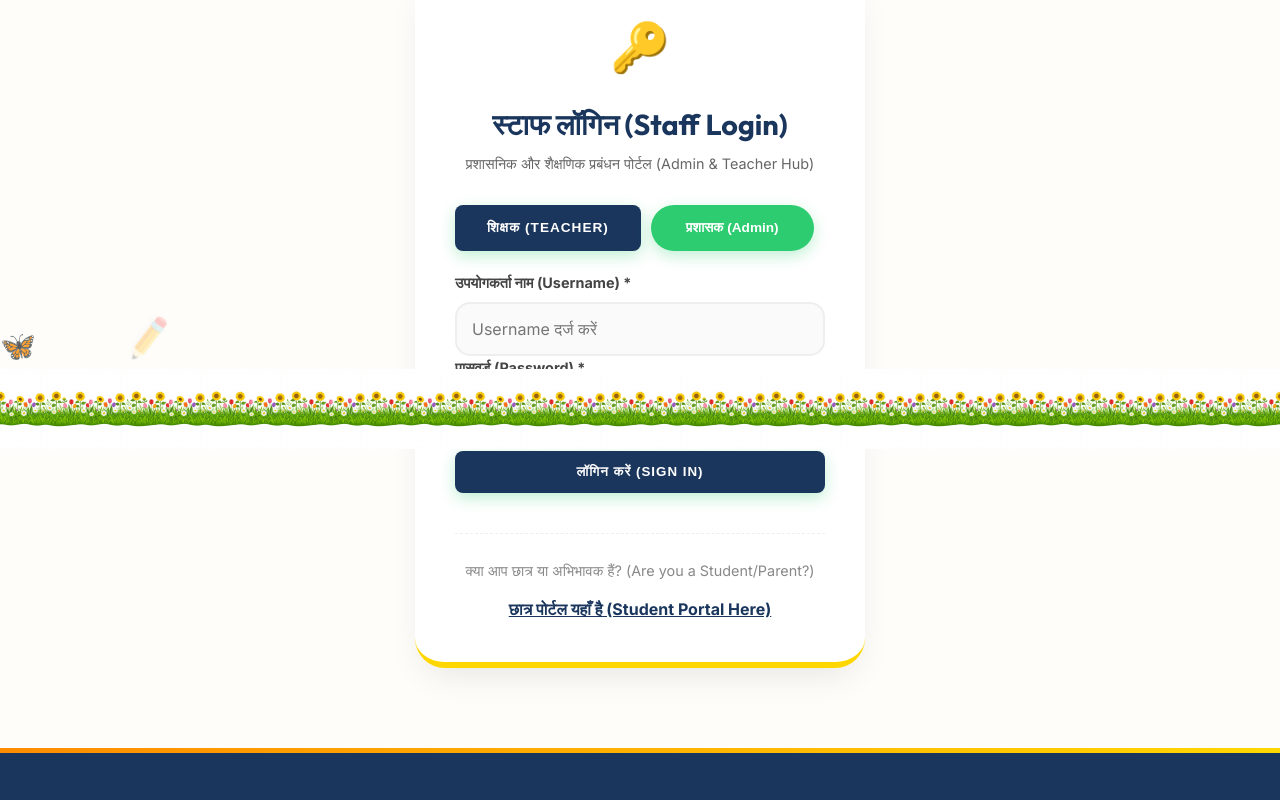
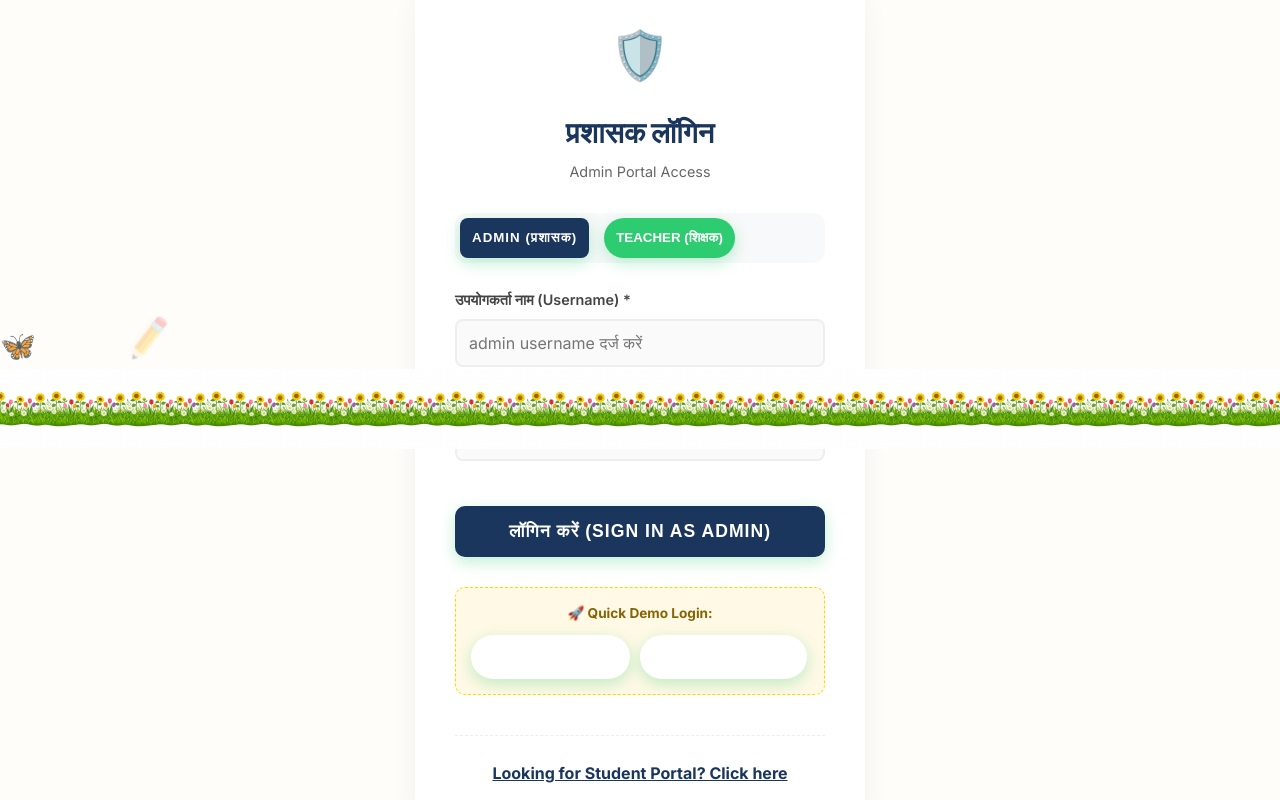
Before and after one commit to RubyGupta-tech/school-website, a React (Vite) app in the folder school-website/: page /portal-login in a window 1280 px wide. Shown: the part 351-1151 px from the top of the page. Built offline with nearby package versions, Linux system fonts and the light colour scheme.

Commit message:
Improve login UX with role highlighting and quick-login shortcuts

```diff
--- a/school-website/src/pages/PortalLogin.jsx
+++ b/school-website/src/pages/PortalLogin.jsx
@@ -4,7 +4,7 @@ import "./Login.css";
 
 function PortalLogin() {
   const navigate = useNavigate();
-  const [role, setRole] = useState("teacher"); // Default role
+  const [role, setRole] = useState("admin"); // Default to admin as user is trying that
   const [formData, setFormData] = useState({
     username: "",
     password: ""
@@ -13,68 +13,87 @@ function PortalLogin() {
   const handleSubmit = (e) => {
     e.preventDefault();
 
-    // Professional Logic: In a real app, this calls /api/auth/login
-    // For demo, we use hardcoded credentials
-    if (role === 'admin' && formData.username === 'admin') {
+    const userRole = role.toLowerCase();
+    const usernameInput = formData.username.trim().toLowerCase();
+
+    // Professional Demo Logic
+    if (userRole === 'admin' && usernameInput === 'admin') {
       navigate("/admin-dashboard");
-    } else if (role === 'teacher' && formData.username === 'teacher') {
+    } else if (userRole === 'teacher' && usernameInput === 'teacher') {
       navigate("/teacher-dashboard");
     } else {
-      alert("अवैध क्रेडेंशियल! (Invalid Credentials!)\n\nTry:\nAdmin -> admin/admin\nTeacher -> teacher/teacher");
+      alert("Invalid Credentials!\n\nPlease ensure you have selected the correct role buttons (Admin/Teacher) and entered 'admin' or 'teacher' as the username.");
     }
   };
 
+  const quickLogin = (selectedRole) => {
+    setRole(selectedRole);
+    setFormData({ username: selectedRole, password: selectedRole });
+    // Small delay to allow state update before navigation if we were doing auto-submit
+  }
+
   return (
     <div className="login-page container section" style={{ marginTop: 'var(--header-height)' }}>
-      <div className="login-card card">
+      <div className="login-card card" style={{ borderTop: `8px solid ${role === 'admin' ? '#B21E24' : '#2ecc71'}` }}>
         <div className="login-header">
-          <div className="login-icon">🔑</div>
-          <h1>स्टाफ लॉगिन (Staff Login)</h1>
-          <p>प्रशासनिक और शैक्षणिक प्रबंधन पोर्टल (Admin & Teacher Hub)</p>
+          <div className="login-icon">{role === 'admin' ? '🛡️' : '👨‍🏫'}</div>
+          <h1>{role === 'admin' ? 'प्रशासक लॉगिन' : 'शिक्षक लॉगिन'}</h1>
+          <p>{role === 'admin' ? 'Admin Portal Access' : 'Teacher Hub Access'}</p>
         </div>
 
-        <div className="role-selector" style={{ display: 'flex', gap: '10px', marginBottom: '20px' }}>
+        <div className="role-selector" style={{ display: 'flex', gap: '15px', marginBottom: '25px', padding: '5px', background: '#f8f9fa', borderRadius: '12px' }}>
           <button
-            className={`btn ${role === 'teacher' ? 'btn-primary' : 'btn-outline'} small flex-1`}
+            className={`btn ${role === 'admin' ? 'btn-primary' : 'btn-outline'} flex-1`}
+            style={{ padding: '12px', fontWeight: 'bold' }}
+            onClick={() => setRole('admin')}
+          >ADMIN (प्रशासक)</button>
+          <button
+            className={`btn ${role === 'teacher' ? 'btn-primary' : 'btn-outline'} flex-1`}
+            style={{ padding: '12px', fontWeight: 'bold' }}
             onClick={() => setRole('teacher')}
-          >शिक्षक (Teacher)</button>
-          <button
-            className={`btn ${role === 'admin' ? 'btn-primary' : 'btn-outline'} small flex-1`}
-            onClick={() => setRole('admin')}
-          >प्रशासक (Admin)</button>
+          >TEACHER (शिक्षक)</button>
         </div>
 
         <form onSubmit={handleSubmit} className="login-form">
-          <div className="form-group">
-            <label>उपयोगकर्ता नाम (Username) *</label>
+          <div className="form-group" style={{ marginBottom: '15px' }}>
+            <label style={{ fontWeight: '600', display: 'block', marginBottom: '8px' }}>उपयोगकर्ता नाम (Username) *</label>
             <input
               type="text"
               required
-              placeholder="Username दर्ज करें"
+              style={{ width: '100%', padding: '12px', borderRadius: '8px', border: '2px solid #eee' }}
+              placeholder={`${role} username दर्ज करें`}
               value={formData.username}
               onChange={(e) => setFormData({...formData, username: e.target.value})}
             />
           </div>
 
-          <div className="form-group">
-            <label>पासवर्ड (Password) *</label>
+          <div className="form-group" style={{ marginBottom: '25px' }}>
+            <label style={{ fontWeight: '600', display: 'block', marginBottom: '8px' }}>पासवर्ड (Password) *</label>
             <input
               type="password"
               required
+              style={{ width: '100%', padding: '12px', borderRadius: '8px', border: '2px solid #eee' }}
               placeholder="••••••••"
               value={formData.password}
               onChange={(e) => setFormData({...formData, password: e.target.value})}
             />
           </div>
 
-          <button type="submit" className="btn btn-primary full-width" style={{ marginTop: '10px' }}>
-            लॉगिन करें (Sign In)
+          <button type="submit" className="btn btn-primary full-width" style={{ padding: '15px', borderRadius: '10px', fontSize: '1.1rem' }}>
+            लॉगिन करें (Sign In as {role.toUpperCase()})
           </button>
         </form>
 
+        <div style={{ marginTop: '30px', padding: '15px', background: '#fff9e6', borderRadius: '10px', border: '1px dashed #ffd700' }}>
+          <p style={{ fontSize: '0.85rem', marginBottom: '10px', fontWeight: 'bold', color: '#856404' }}>🚀 Quick Demo Login:</p>
+          <div style={{ display: 'flex', gap: '10px' }}>
+            <button onClick={() => quickLogin('admin')} className="btn btn-outline small flex-1" style={{ fontSize: '0.75rem', background: 'white' }}>Auto-Fill Admin</button>
+            <button onClick={() => quickLogin('teacher')} className="btn btn-outline small flex-1" style={{ fontSize: '0.75rem', background: 'white' }}>Auto-Fill Teacher</button>
+          </div>
+        </div>
+
         <div className="login-footer">
-          <p>क्या आप छात्र या अभिभावक हैं? (Are you a Student/Parent?)</p>
-          <Link to="/fee-portal" style={{ color: 'var(--primary)', fontWeight: 'bold' }}>छात्र पोर्टल यहाँ है (Student Portal Here)</Link>
+          <Link to="/fee-portal" style={{ color: 'var(--primary)', fontWeight: 'bold' }}>Looking for Student Portal? Click here</Link>
         </div>
       </div>
     </div>
```
